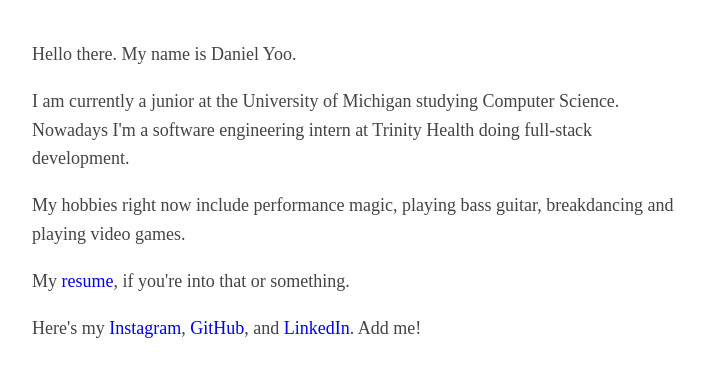
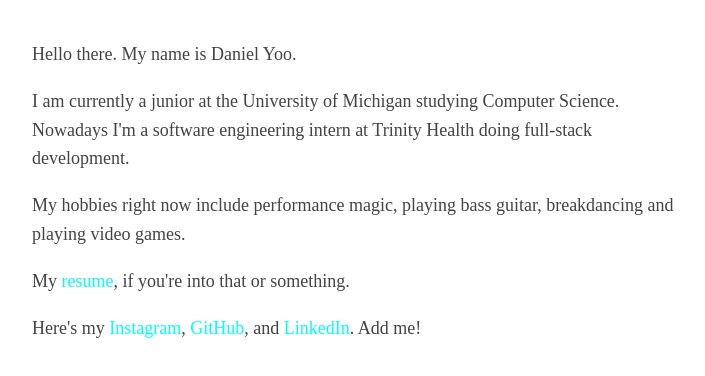
Before and after one commit to goldtomato/goldtomato.github.io, a plain HTML site: page index.html in a window 1280 px wide. Shown: the whole page, without its empty margins (283-988 px from the left). Drawn offline with Linux system fonts and the light colour scheme.

```diff
--- a/main.css
+++ b/main.css
@@ -15,3 +15,10 @@
     color: #444;
     padding: 0 10px;
 }
+
+.link
+{
+   color:aqua;
+   text-decoration: none;
+   background-color: none;
+}
```
